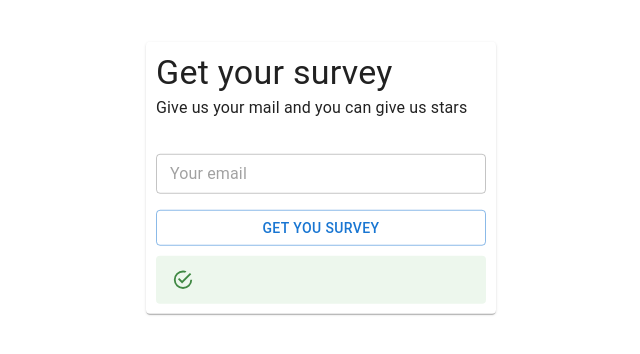
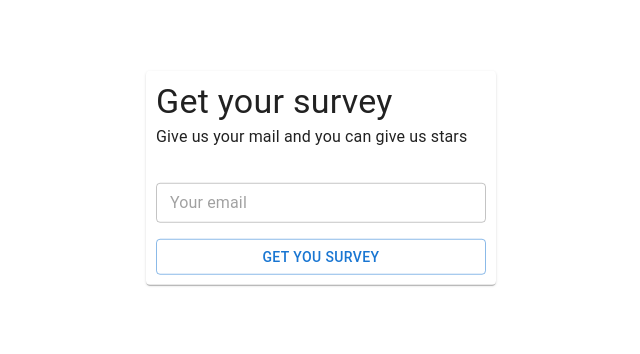
Before and after one commit to ireshka/mail-sender, a Next.js app: page / in a window 1280 px wide. Shown: the part 222-576 px from the top of the page, without its empty margins (319-959 px from the left). Built offline with nearby package versions, Linux system fonts and the light colour scheme.

Commit message:
fix: alert display when email is given

```diff
--- a/pages/index.tsx
+++ b/pages/index.tsx
@@ -92,9 +92,11 @@ const Home: NextPage = () => {
             Get you survey
           </Button>
         </FormControl>
-        <Alert severity="success" sx={{ marginTop: "10px" }}>
-          {responseMessage}
-        </Alert>
+        {email ? (
+          <Alert severity="success" sx={{ marginTop: "10px" }}>
+            {responseMessage}
+          </Alert>
+        ) : null}
       </Paper>
     </Container>
   );
```
